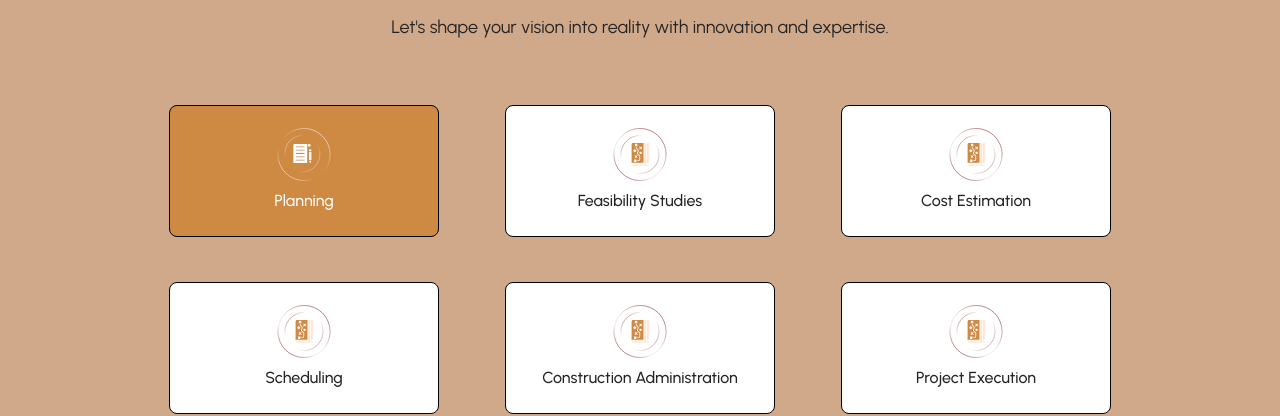
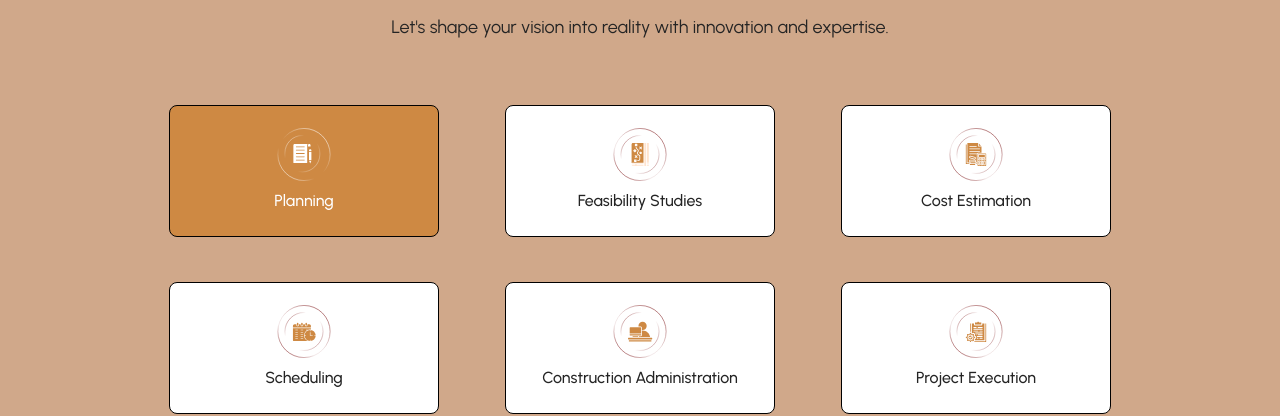
Before and after one commit to piyushappinessworld/suparnassa-frontend, a Next.js app: page / in a window 1280 px wide. Shown: the part 1760-2176 px from the top of the page. Built offline with nearby package versions, Linux system fonts and the light colour scheme.

Commit message:
solutions  section completed

```diff
--- a/components/Solutions/Solutions.jsx
+++ b/components/Solutions/Solutions.jsx
@@ -54,7 +54,7 @@ const Solutions = () => {
           <div className="w-[270px] h-[132px] bg-white border-1 border-black rounded-[8px] px-[10px] py-[16px] flex flex-col justify-center items-center gap-2">
             <div className="flex items-center justify-center">
               <Image
-                src="/banner/solution (1).svg"
+                src="/banner/solution (2).svg"
                 alt="logo"
                 width={54}
                 height={54}
@@ -68,7 +68,7 @@ const Solutions = () => {
           <div className="w-[270px] h-[132px] bg-white border-1 border-black rounded-[8px] px-[10px] py-[16px] flex flex-col justify-center items-center gap-2">
             <div className="flex items-center justify-center">
               <Image
-                src="/banner/solution (1).svg"
+                src="/banner/solution (3).svg"
                 alt="logo"
                 width={54}
                 height={54}
@@ -82,7 +82,7 @@ const Solutions = () => {
           <div className="w-[270px] h-[132px] bg-white border-1 border-black rounded-[8px] px-[10px] py-[16px] flex flex-col justify-center items-center gap-2">
             <div className="flex items-center justify-center">
               <Image
-                src="/banner/solution (1).svg"
+                src="/banner/solution (4).svg"
                 alt="logo"
                 width={54}
                 height={54}
@@ -96,7 +96,7 @@ const Solutions = () => {
           <div className="w-[270px] h-[132px] bg-white border-1 border-black rounded-[8px] px-[10px] py-[16px] flex flex-col justify-center items-center gap-2">
             <div className="flex items-center justify-center">
               <Image
-                src="/banner/solution (1).svg"
+                src="/banner/solution (5).svg"
                 alt="logo"
                 width={54}
                 height={54}
```
